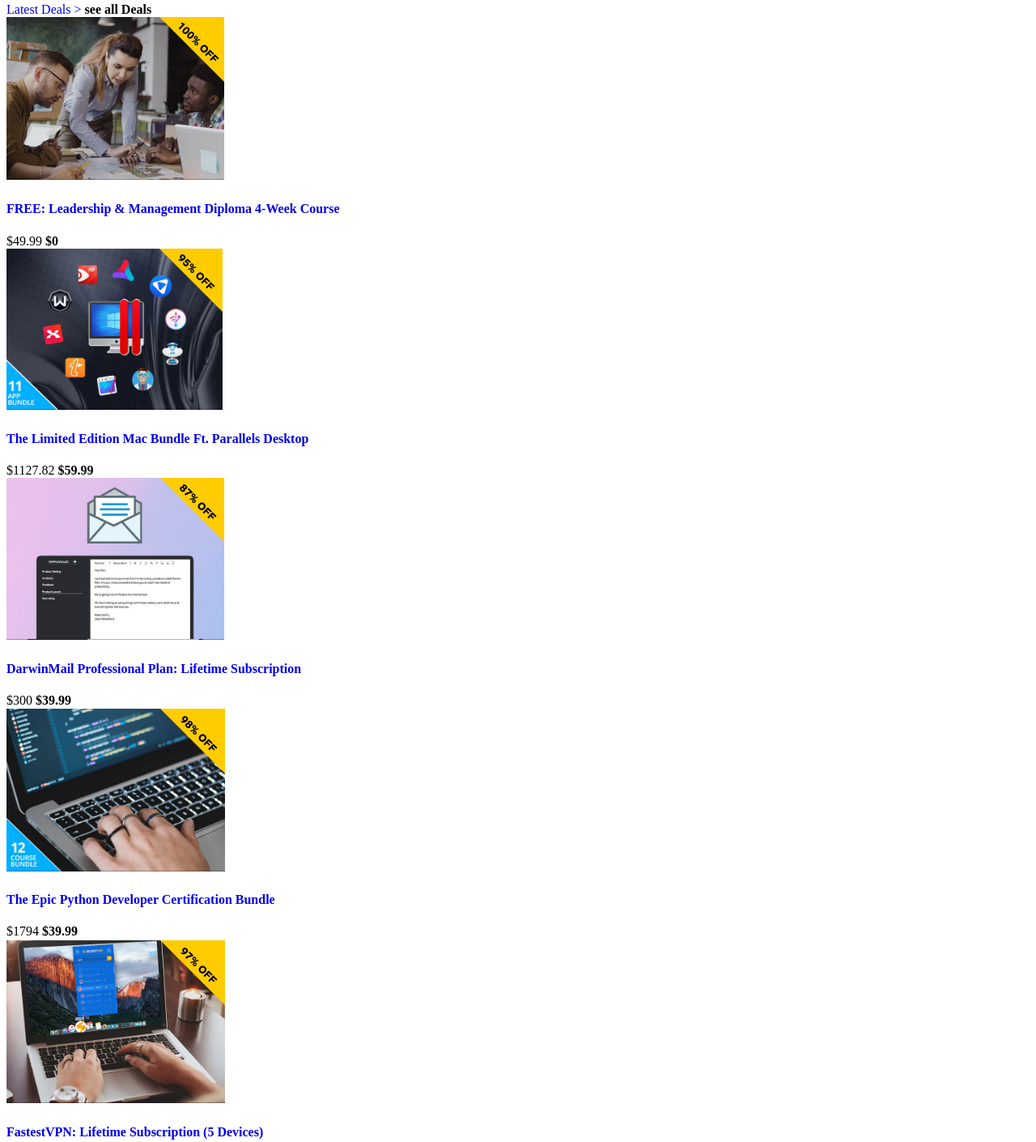
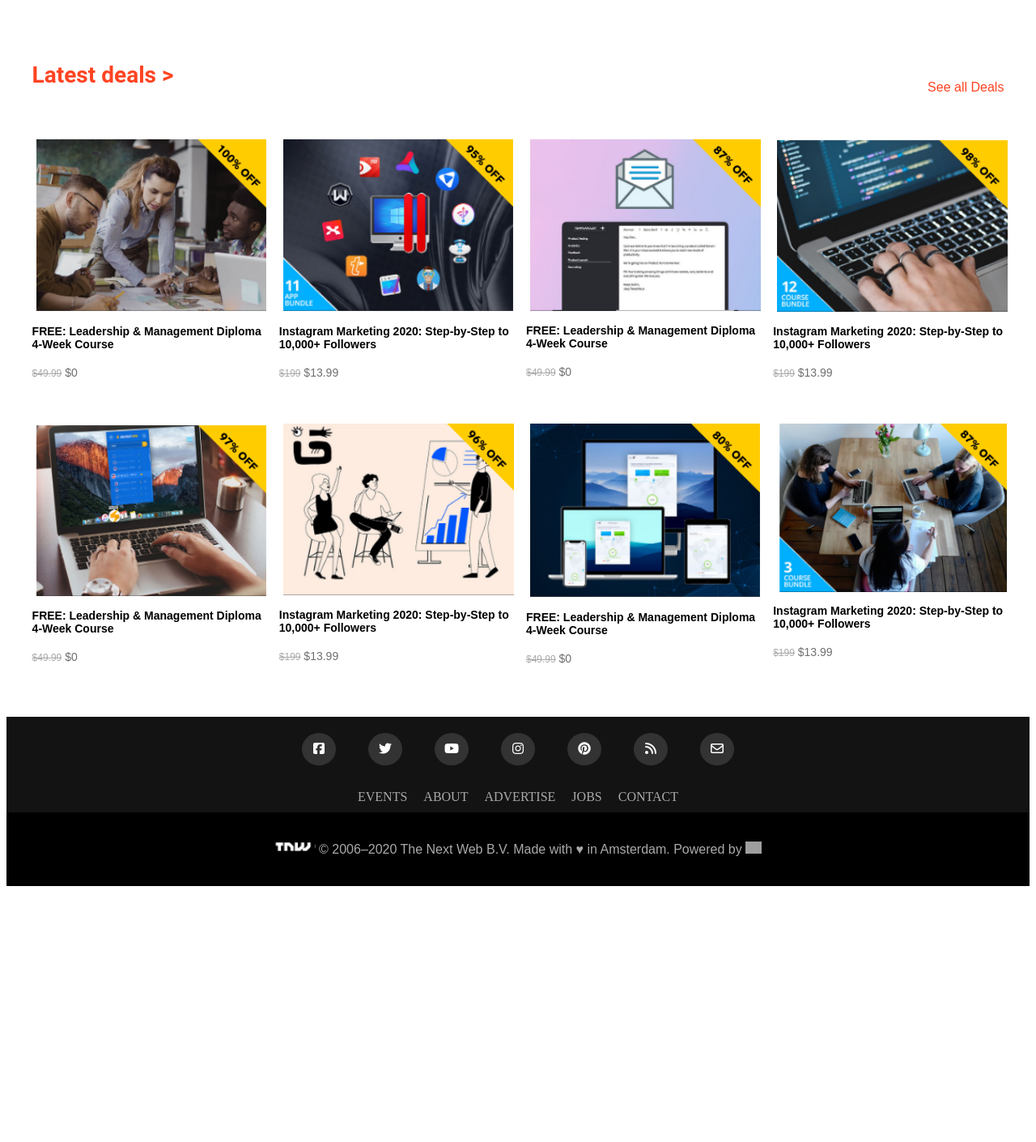
Before and after one commit to carlos-ssh/tnw-page, a plain HTML site: page index.html in a window 1280 px wide. Shown: the part 4444-5854 px from the top of the page at 81% size. After the commit the page ends 5546 px from the top, so only its background shows below. Drawn offline with Linux system fonts and the light colour scheme; grey boxes are pictures that could not be loaded; a web font is replaced by a local one.

Commit message:
fixing issues in the footer

```diff
--- a/index.html
+++ b/index.html
@@ -783,122 +783,84 @@
                 </div>
             </article>
         -->
-                <article class="eight-grids1">
-                    <div class="div-4-eight1" >
-
-                        <div class="info0">
-                            <a href="#">Latest Deals > </a>
-                            <b>see all Deals</b>
+        <article class="latest-container">
+            <div class="deals-title">
+              <h2>Latest deals ></h2>
+              <p>See all Deals</p>
             </div>
-
-                        <div class="top-img-div1">
-
-                            <div class="micro-grav1">
-                                <a href="#"> <img src="./assets/font/img/leadership$management.png" alt="leadership-img"></a>
-                            <div class="micro-dw">
-                                <a href="#">
-                                    <h4>FREE: Leadership & Management Diploma 4-Week Course</h4>
-                                </a>
-                                <span>$49.99 <b>$0</b></span>
+            <div class="deals-grid">
+              <div class="deals-grid-items deals-grid-item1">
+                <a href="#"><img src="./assets/font/img/leadership$management.png" alt="news"/></a>
+                <a href="#"><h3>FREE: Leadership & Management Diploma 4-Week Course</h3></a>
+                <p><span>$49.99</span> $0</p>
               </div>
+              <div class="deals-grid-items deals-grid-item2">
+                <a href="#"><img src="./assets/font/img/limited-edition.png" alt="news"/></a>
+                <a href="#"><h3>Instagram Marketing 2020: Step-by-Step to 10,000+ Followers</h3></a>
+                <p><span>$199</span> $13.99</p>
               </div>
-
-                            <div class="micro-grav1">
-                                <a href="#"><img src="./assets/font/img/limited-edition.png" alt="limited-edition"></a>
-                            <div class="micro-dw" >
-                                <a href="#">
-                                    <h4>The Limited Edition Mac Bundle Ft. Parallels Desktop</h4>
-                                </a>
-                                <span>$1127.82 <b> $59.99 </b></span>
+              <div class="deals-grid-items deals-grid-item3">
+                <a href="#"><img src="./assets/font/img/prof-plan-img.png" alt="news"/></a>
+                <a href="#"><h3>FREE: Leadership & Management Diploma 4-Week Course</h3></a>
+                <p><span>$49.99</span> $0</p>
               </div>
+              <div class="deals-grid-items deals-grid-item4">
+                <a href="#"><img src="./assets/font/img/epic-python-img.png" alt="news"/></a>
+                <a href="#"><h3>Instagram Marketing 2020: Step-by-Step to 10,000+ Followers</h3></a>
+                <p><span>$199</span> $13.99</p>
               </div>
-
-                            <div class="micro-grav1">
-                                <a href="#"> <img src="./assets/font/img/prof-plan-img.png" alt="prof-plan-img"></a>
-                            <div class="micro-dw">
-                                <a href="#">
-                                    <h4>DarwinMail Professional Plan: Lifetime Subscription</h4>
-                                </a>
-                                <span>$300 <b>$39.99</b></span>
+              <div class="deals-grid-items deals-grid-item5">
+                <a href="#"><img src="./assets/font/img/fastest-vpn-img.png" alt="news"/></a>
+                <a href="#"><h3>FREE: Leadership & Management Diploma 4-Week Course</h3></a>
+                <p><span>$49.99</span> $0</p>
               </div>
+              <div class="deals-grid-items deals-grid-item6">
+                <a href="#"><img src="./assets/font/img/itg-digital-img.png" alt="news"/></a>
+                <a href="#"><h3>Instagram Marketing 2020: Step-by-Step to 10,000+ Followers</h3></a>
+                <p><span>$199</span> $13.99</p>
               </div>
-
-                            <div class="micro-grav1">
-                                <a href="#"><img src="./assets/font/img/epic-python-img.png" alt="epic-python-img"> </a>
-                            <div class="micro-dw">
-                                <a href="#">
-                                    <h4>The Epic Python Developer Certification Bundle</h4>
-                                </a>
-                                <span>$1794 <b> $39.99 </b></span>
+              <div class="deals-grid-items deals-grid-item7">
+                <a href="#"><img src="./assets/font/img/keep-solid-vpn-img.png" alt="news"/></a>
+                <a href="#"><h3>FREE: Leadership & Management Diploma 4-Week Course</h3></a>
+                <p><span>$49.99</span> $0</p>
               </div>
-                            </div>
-                            <div class="micro-grav1">
-                                <a href="#"><img src="./assets/font/img/fastest-vpn-img.png" alt="fastest-vpn-img"></a>
-                            <div class="micro-dw">
-                                <a href="#">
-                                    <h4>FastestVPN: Lifetime Subscription (5 Devices)</h4>
-                                </a>
-                                <span>$600 <b>$19.99 </b> </span>
-                            </div>
-                            </div>
-                            <div class="micro-grav1">
-
-                                <a href="#"><img src="./assets/font/img/itg-digital-img.png" alt="itg-digital-img "></a>
-                            <div class="micro-dw">
-                                <a href="#">
-                                    <h4>ITG.digital Online Illustrations Builder Pro: Lifetime Subscription</h4>
-                                </a>
-                                <span>$780 <b>$29.99 </b> </span>
-                            </div>
-                            </div>
-                            <div class="micro-grav1">
-                                <a href="#"><img src="./assets/font/img/keep-solid-vpn-img.png" alt="keep-solid-vpn-img"></a>
-                                <div class="micro-dw">
-                                <a href="#">
-                                    <h4>KeepSolid VPN Unlimited: Lifetime Subscription</h4>
-                                </a>
-                                <span>$199.99 <b> $39 </b></span>
-                            </div>
-                            </div>
-                            <div class="micro-grav1">
-                                <a href="#"><img src="./assets/font/img/project-management-img.png" alt="project-management-img"> </a>
-                                <div class="micro-dw">
-                                <a href="#">
-                                    <h4>Project Management Certifications Tests + Courses Bundle</h4>
-                                </a>
-                                <span>$199.70 <b>$24.99</b> </span>
-                            </div>
-                            </div>
+              <div class="deals-grid-items deals-grid-item8">
+                <a href="#"><img src="./assets/font/img/project-management-img.png" alt="img news"/></a>
+                <a href="#"><h3>Instagram Marketing 2020: Step-by-Step to 10,000+ Followers</h3></a>
+                <p><span>$199</span> $13.99</p>
               </div>
             </div>
         </article>
-                    <footer class="footer-cont">
-                        <div class="footer-up-div">
-                            <div class="icon-div">
-                                <ul class="icon-cont">
-                                    <li><a class="border-icon" href="#"><i class="fab fa-facebook-square"></i></a></li>
-                                    <li><a class="border-icon" href="#"><i class="fab fa-twitter"></i></a></li>
-                                    <li><a class="border-icon" href="#"><i class="fab fa-youtube"></i></a></li>
-                                    <li><a class="border-icon" href="#"><i class="fab fa-instagram"></i></a></li>
-                                    <li><a class="border-icon" href="#"><i class="fab fa-pinterest-p"></i></a></li>
-                                    <li><a class="border-icon" href="#"><i class="fas fa-rss"></i></a></li>
-                                    <li><a class="border-icon" href="#"><i class="fas fa-envelope"></i></a></li>
-                                </ul>
+
+        <footer class="footer">
+            <div class="top-footer">
+              <div class="social-flex-container">
+                <a href="#"><i class="fab fa-facebook-square"></i></a>
+                <a href="#"><i class="fab fa-twitter"></i></a>
+                <a href="#"><i class="fab fa-youtube"></i></a>
+                <a href="#"><i class="fab fa-instagram"></i></a>
+                <a href="#"><i class="fab fa-pinterest"></i></a>
+                <a href="#"><i class="fas fa-rss"></i></a>
+                <a href="#"><i class="far fa-envelope"></i></a>
               </div>
 
-                            <div class="footer-list">
-                                <ul class="list-container">
-                                        <li><a href="#">Events</a></li>
-                                        <li><a href="#">About</a></li>
-                                        <li><a href="#">Advertise</a></li>
-                                        <li><a href="#">Jobs</a></li>
-                                        <li><a href="#">Contact</a></li>
-                                    </ul>
+              <div class="links-container">
+                <a href="#">EVENTS</a>
+                <a href="#">ABOUT</a>
+                <a href="#">ADVERTISE</a>
+                <a href="#">JOBS</a>
+                <a href="#">CONTACT</a>
               </div>
             </div>
-                        <div class="footer-down-div" >
-                            <span><a href="#"><img src="./assets/font/img/tnw-bott.png" alt="tnw-img" class="tnw-small"></a>© 2006–2020 The Next Web B.V.</span>
-                            <span>Made with <b> ♥ </b>in Amsterdam.</span> <span> Powered by <a href="#"> StackPath</a></span>
+            <div class="bottom-footer">
+                <div class="copyright-flex-container">
+                  <p>
+                    <span><img src="./assets/font/img/tnw-bott.png" alt="tnw logo"/></span>
+                    © 2006–2020 The Next Web B.V. Made with ♥ in Amsterdam. Powered by
+                    <span><img src="https://cdn0.tnwcdn.com/wp-content/themes/cyberdelia/assets/img/stackpath.svg" alt="stackpath logo"/>
+                    </span>
+                  </p>
+                </div>
               </div>
         </footer>
 
--- a/style.css
+++ b/style.css
@@ -371,12 +371,12 @@
 
 /* LATEST DEALS  */
 
-.latest-deal-container {
+.latest-container {
   width: 95%;
   margin: 50px auto;
 }
 
-.deals-title-container {
+.deals-title {
   display: flex;
   justify-content: space-between;
   margin-bottom: 20px;
@@ -384,12 +384,12 @@
   align-items: flex-end;
 }
 
-.deals-title-container h2 {
+.deals-title h2 {
   font-size: 28px;
   font-weight: bold;
 }
 
-.deals-grid-container {
+.deals-grid {
   display: grid;
   grid-template-rows: repeat(8, minmax(auto, 1fr));
 }
@@ -616,7 +616,7 @@
 
   /* LATEST DEALS  */
 
-  .deals-grid-container {
+  .deals-grid {
     grid-template-rows: repeat(3, minmax(auto, 1fr));
     grid-template-columns: repeat(3, minmax(auto, 1fr));
     gap: 20px;
@@ -700,7 +700,7 @@
 
   /* LATEST DEALS  */
 
-  .deals-grid-container {
+  .deals-grid {
     grid-template-rows: repeat(2, minmax(auto, 1fr));
     grid-template-columns: repeat(4, minmax(auto, 1fr));
   }
```
Lines whose indentation alone changed are shown as unchanged.
